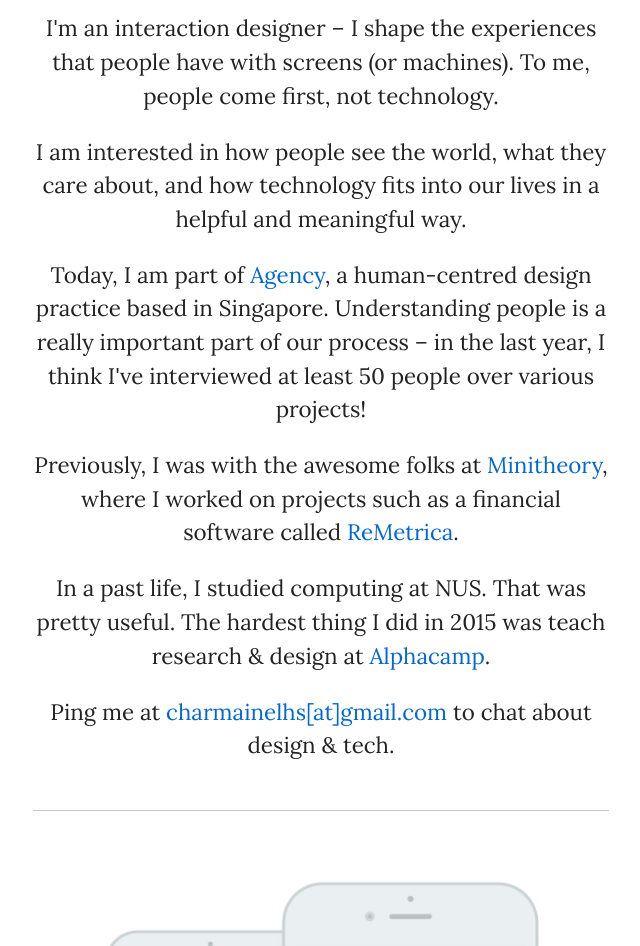
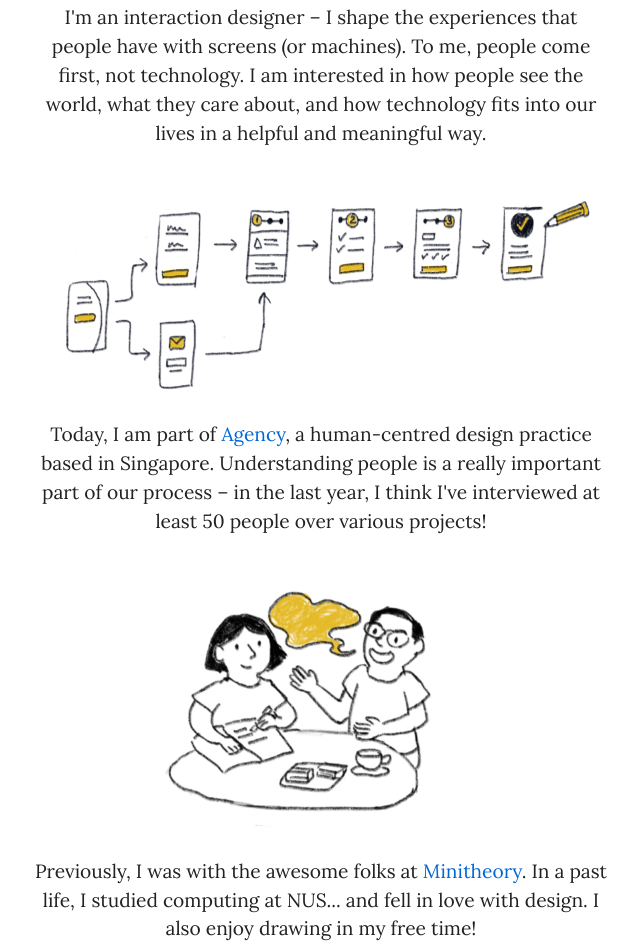
Before and after one commit to charmainelhs/charmainelhs.github.io, a plain HTML site: page index.html in a window 1280 px wide. Shown: the part 551-1497 px from the top of the page, without its empty margins (319-959 px from the left). Drawn offline with Linux system fonts and the light colour scheme.

Commit message:
more illustrations and sizing

```diff
--- a/index.html
+++ b/index.html
@@ -21,19 +21,16 @@
 				I’m Charmaine! Nice to meet you.
 			</p>
 			<p>
-				I'm an interaction designer – I shape the experiences that people have with screens (or machines). To me, people come first, not technology. </p><p>I am interested in how people see the world, what they care about, and how technology fits into our lives in a helpful and meaningful way.
+				I'm an interaction designer – I shape the experiences that people have with screens (or machines). To me, people come first, not technology. I am interested in how people see the world, what they care about, and how technology fits into our lives in a helpful and meaningful way.
 			</p>
+			<img id="banner" src="images/screens.png"/>
 			<p>
 				Today, I am part of <a href="http://www.designingagency.com" target="_blank">Agency</a>, a human-centred design practice based in Singapore. Understanding people is a really important part of our process – in the last year, I think I've interviewed at least 50 people over various projects!
 			</p>
+			<img id="banner" src="images/talking.png"/>
 			<p>
-				Previously, I was with the awesome folks at <a href="http://www.minitheory.com" target="_blank">Minitheory</a>, where I worked on projects such as a financial software called <a href="http://www.aon.com/reinsurance/analytics/remetrica.jsp" target="_blank">ReMetrica</a>.
+				Previously, I was with the awesome folks at <a href="http://www.minitheory.com" target="_blank">Minitheory</a>. In a past life, I studied computing at NUS... and fell in love with design. I also enjoy drawing in my free time!
 			</p>
-			<p>
-				In a past life, I studied computing at NUS. That was pretty useful. The hardest thing I did in 2015 was teach research &amp; design at <a href="https://www.alphacamp.co/sg/ux-workshop-series/" target="_blank">Alphacamp</a>.
-			</p>
-
-			<p>Ping me at <a class="cta-link" href="https://mail.google.com/mail/u/0/?view=cm&fs=1&tf=1&source=mailto&su=Hello&to=charmainelhs@gmail.com" target="_top">charmainelhs[at]gmail.com</a> to chat about design &amp; tech.</p>
 		</div>
 
 		<div id="work">
--- a/styles/main.css
+++ b/styles/main.css
@@ -65,7 +65,7 @@
   margin: 1.5em 0; }
 
 p {
-  font-size: 1.4em;
+  font-size: 1.2em;
   line-height: 1.5;
   color: #222222;
   margin-bottom: 1em; }
```
Also changed, not shown: images/screens.png (added), images/talking.png (added).
